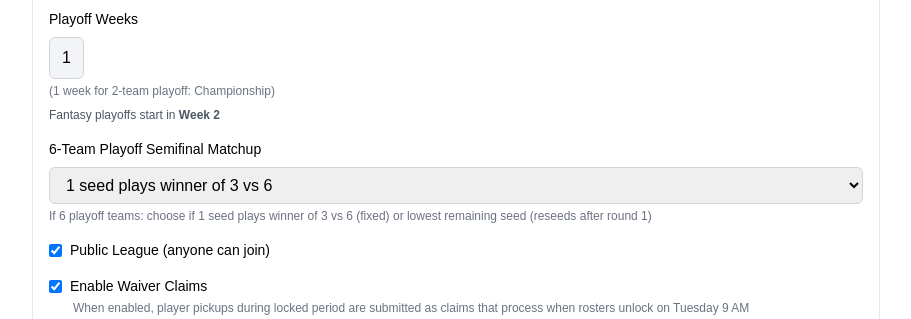
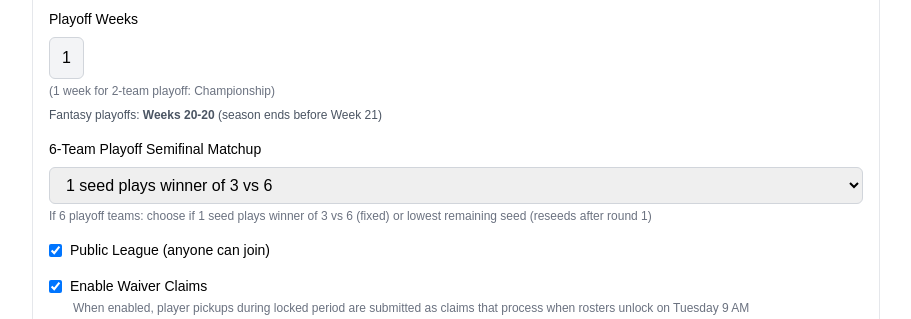
Before and after one commit to GarethMarriott/NLL-Fantasy, a Django app: page /leagues/1/settings/ in a window 1280 px wide. Shown: the part 1130-1449 px from the top of the page, without its empty margins (304-1215 px from the left). Run offline with Django 5.2, Linux system fonts and the light colour scheme; a user stored in the database is signed in; tables that the repository leaves empty hold one stand-in row (values such as "Sample post"); parts of the project's set-up code (start-up, migrations or seed data) failed here and were passed over; some libraries are stand-ins or nearby versions.

Commit message:
Fix playoff start week calculation - based on total 21 NLL weeks
Playoff start week = 21 - playoff_weeks (always ends at week 20)
- 2 playoff weeks: weeks 19-20
- 3 playoff weeks: weeks 18-20
- 4 playoff weeks: weeks 17-20

```diff
--- a/web/models.py
+++ b/web/models.py
@@ -241,11 +241,10 @@ class League(models.Model):
         return f"{self.name} (by {self.commissioner.username})"
 
     def get_playoff_start_week(self):
-        """Calculate what week the fantasy playoffs start"""
-        if not self.current_week:
-            return None
-        # Playoffs start the week after current week
-        return self.current_week.week_number + 1
+        """Calculate what week the fantasy playoffs start (always ends at week 20, with 21 total weeks)"""
+        # Total NLL weeks = 21, playoffs always end at week 20
+        # Playoff start = 21 - playoff_weeks
+        return 21 - self.playoff_weeks
 
 
 class Team(models.Model):
--- a/web/templates/web/league_settings.html
+++ b/web/templates/web/league_settings.html
@@ -172,11 +172,9 @@
           <label class="block text-sm font-medium mb-2">Playoff Weeks</label>
           <div id="playoffWeeksDisplay" class="inline-block px-3 py-2 border border-gray-300 rounded-md bg-gray-100">3</div>
           <p id="playoffWeeksExplain" class="text-xs text-gray-500 mt-1">(3 weeks for 6-team playoff: QF, SF, Final)</p>
-          {% if league.get_playoff_start_week %}
-            <p class="text-xs text-gray-600 mt-2">
-              Fantasy playoffs start in <span class="font-semibold">Week {{ league.get_playoff_start_week }}</span>
-            </p>
-          {% endif %}
+          <p class="text-xs text-gray-600 mt-2">
+            Fantasy playoffs: <span class="font-semibold">Weeks {{ league.get_playoff_start_week }}-20</span> (season ends before Week 21)
+          </p>
           </div>
 
         <div class="mt-4">
```
